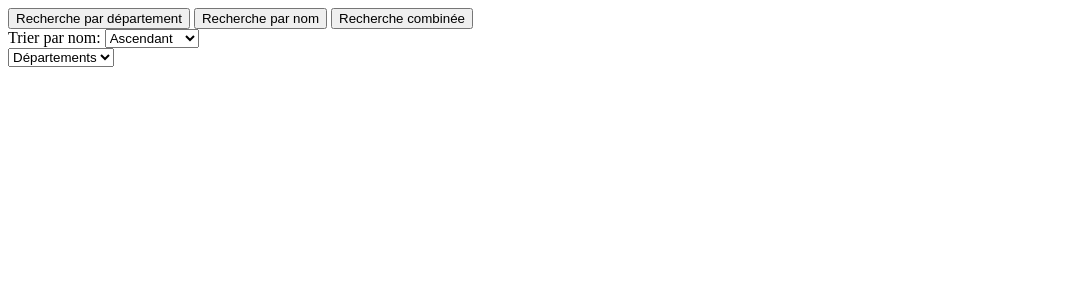
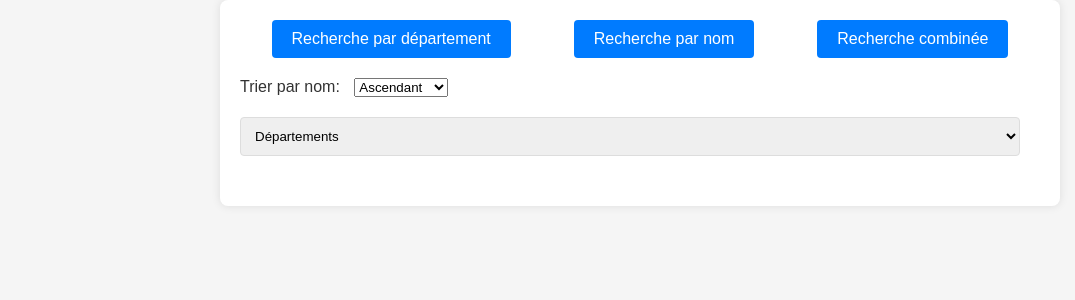
Before and after one commit to Flyguss/Annuaire_becker_formet_durand, a PHP site: page / in a window 1280 px wide. Shown: the top 300 px of the page, without its empty margins (0-1075 px from the left). Run offline with PHP 8.4, Linux system fonts and the light colour scheme.

Commit message:
Ajout css

```diff
--- a/WebDirectory.web/css/style.css
+++ b/WebDirectory.web/css/style.css
@@ -1,246 +1,115 @@
-/*! HTML5 Boilerplate v9.0.1 | MIT License | https://html5boilerplate.com/ */
-
-/* main.css 3.0.0 | MIT License | https://github.com/h5bp/main.css#readme */
-/*
- * What follows is the result of much research on cross-browser styling.
- * Credit left inline and big thanks to Nicolas Gallagher, Jonathan Neal,
- * Kroc Camen, and the H5BP dev community and team.
- */
-
-/* ==========================================================================
-   Base styles: opinionated defaults
-   ========================================================================== */
-
-html {
-  color: #222;
-  font-size: 1em;
-  line-height: 1.4;
+body {
+  font-family: Arial, sans-serif;
+  margin: 0;
+  padding: 0;
+  background-color: #f5f5f5;
+  color: #333;
 }
 
-/*
- * Remove text-shadow in selection highlight:
- * https://twitter.com/miketaylr/status/12228805301
- *
- * Customize the background color to match your design.
- */
-
-::-moz-selection {
-  background: #b3d4fc;
-  text-shadow: none;
+#app {
+  max-width: 800px;
+  margin: 0 auto;
+  padding: 20px;
+  background-color: #fff;
+  box-shadow: 0 0 10px rgba(0, 0, 0, 0.1);
+  border-radius: 8px;
 }
 
-::selection {
-  background: #b3d4fc;
-  text-shadow: none;
+nav {
+  display: flex;
+  justify-content: space-around;
+  margin-bottom: 20px;
 }
 
-/*
- * A better looking default horizontal rule
- */
+nav button {
+  padding: 10px 20px;
+  font-size: 16px;
+  color: #fff;
+  background-color: #007bff;
+  border: none;
+  border-radius: 4px;
+  cursor: pointer;
+  transition: background-color 0.3s ease;
+}
 
-hr {
-  display: block;
-  height: 1px;
-  border: 0;
-  border-top: 1px solid #ccc;
-  margin: 1em 0;
+nav button:hover {
+  background-color: #0056b3;
+}
+
+#sort-controls {
+  margin-bottom: 20px;
+}
+
+#sort-controls label {
+  margin-right: 10px;
+}
+
+.view {
+  margin-bottom: 20px;
+}
+
+.view.hidden {
+  display: none;
+}
+
+.view input[type="text"],
+.view select {
+  width: calc(100% - 20px);
+  padding: 10px;
+  margin-bottom: 10px;
+  border: 1px solid #ddd;
+  border-radius: 4px;
+}
+
+ul {
+  list-style-type: none;
   padding: 0;
 }
 
-/*
- * Remove the gap between audio, canvas, iframes,
- * images, videos and the bottom of their containers:
- * https://github.com/h5bp/html5-boilerplate/issues/440
- */
-
-audio,
-canvas,
-iframe,
-img,
-svg,
-video {
-  vertical-align: middle;
+ul li {
+  padding: 10px;
+  border-bottom: 1px solid #ddd;
 }
 
-/*
- * Remove default fieldset styles.
- */
-
-fieldset {
-  border: 0;
-  margin: 0;
-  padding: 0;
+ul li a {
+  text-decoration: none;
+  color: #007bff;
+  cursor: pointer;
+  transition: color 0.3s ease;
 }
 
-/*
- * Allow only vertical resizing of textareas.
- */
-
-textarea {
-  resize: vertical;
+ul li a:hover {
+  color: #0056b3;
 }
 
-/* ==========================================================================
-   Author's custom styles
-   ========================================================================== */
-
-/* ==========================================================================
-   Helper classes
-   ========================================================================== */
-
-/*
- * Hide visually and from screen readers
- */
-
-.hidden,
-[hidden] {
-  display: none !important;
+#entry-detail {
+  padding: 20px;
+  border: 1px solid #ddd;
+  border-radius: 4px;
 }
 
-/*
- * Hide only visually, but have it available for screen readers:
- * https://snook.ca/archives/html_and_css/hiding-content-for-accessibility
- *
- * 1. For long content, line feeds are not interpreted as spaces and small width
- *    causes content to wrap 1 word per line:
- *    https://medium.com/@jessebeach/beware-smushed-off-screen-accessible-text-5952a4c2cbfe
- */
-
-.visually-hidden {
-  border: 0;
-  clip: rect(0, 0, 0, 0);
-  height: 1px;
-  margin: -1px;
-  overflow: hidden;
-  padding: 0;
-  position: absolute;
-  white-space: nowrap;
-  width: 1px;
-  /* 1 */
+#entry-detail h2 {
+  margin-top: 0;
 }
 
-/*
- * Extends the .visually-hidden class to allow the element
- * to be focusable when navigated to via the keyboard:
- * https://www.drupal.org/node/897638
- */
-
-.visually-hidden.focusable:active,
-.visually-hidden.focusable:focus {
-  clip: auto;
-  height: auto;
-  margin: 0;
-  overflow: visible;
-  position: static;
-  white-space: inherit;
-  width: auto;
+#entry-detail img {
+  max-width: 100px;
+  display: block;
+  margin-top: 10px;
 }
 
-/*
- * Hide visually and from screen readers, but maintain layout
- */
-
-.invisible {
-  visibility: hidden;
+#btn-back {
+  margin-top: 20px;
+  padding: 10px 20px;
+  font-size: 16px;
+  color: #fff;
+  background-color: #6c757d;
+  border: none;
+  border-radius: 4px;
+  cursor: pointer;
+  transition: background-color 0.3s ease;
 }
 
-/*
- * Clearfix: contain floats
- *
- * The use of `table` rather than `block` is only necessary if using
- * `::before` to contain the top-margins of child elements.
- */
-
-.clearfix::before,
-.clearfix::after {
-  content: "";
-  display: table;
+#btn-back:hover {
+  background-color: #5a6268;
 }
-
-.clearfix::after {
-  clear: both;
-}
-
-/* ==========================================================================
-   EXAMPLE Media Queries for Responsive Design.
-   These examples override the primary ('mobile first') styles.
-   Modify as content requires.
-   ========================================================================== */
-
-@media only screen and (min-width: 35em) {
-  /* Style adjustments for viewports that meet the condition */
-}
-
-@media print,
-  (-webkit-min-device-pixel-ratio: 1.25),
-  (min-resolution: 1.25dppx),
-  (min-resolution: 120dpi) {
-  /* Style adjustments for high resolution devices */
-}
-
-/* ==========================================================================
-   Print styles.
-   Inlined to avoid the additional HTTP request:
-   https://www.phpied.com/delay-loading-your-print-css/
-   ========================================================================== */
-
-@media print {
-  *,
-  *::before,
-  *::after {
-    background: #fff !important;
-    color: #000 !important;
-    /* Black prints faster */
-    box-shadow: none !important;
-    text-shadow: none !important;
-  }
-
-  a,
-  a:visited {
-    text-decoration: underline;
-  }
-
-  a[href]::after {
-    content: " (" attr(href) ")";
-  }
-
-  abbr[title]::after {
-    content: " (" attr(title) ")";
-  }
-
-  /*
-   * Don't show links that are fragment identifiers,
-   * or use the `javascript:` pseudo protocol
-   */
-  a[href^="#"]::after,
-  a[href^="javascript:"]::after {
-    content: "";
-  }
-
-  pre {
-    white-space: pre-wrap !important;
-  }
-
-  pre,
-  blockquote {
-    border: 1px solid #999;
-    page-break-inside: avoid;
-  }
-
-  tr,
-  img {
-    page-break-inside: avoid;
-  }
-
-  p,
-  h2,
-  h3 {
-    orphans: 3;
-    widows: 3;
-  }
-
-  h2,
-  h3 {
-    page-break-after: avoid;
-  }
-}
--- a/WebDirectory.web/index.html
+++ b/WebDirectory.web/index.html
@@ -5,11 +5,7 @@
     <title>Annuaire</title>
     <script type="module" src="js/app.js"></script>
     <script src="https://cdn.jsdelivr.net/npm/handlebars@latest/dist/handlebars.min.js"></script>
-    <style>
-        .hidden {
-            display: none;
-        }
-    </style>
+    <link rel="stylesheet" href="css/style.css">
 </head>
 <body>
 <div id="app">
```
